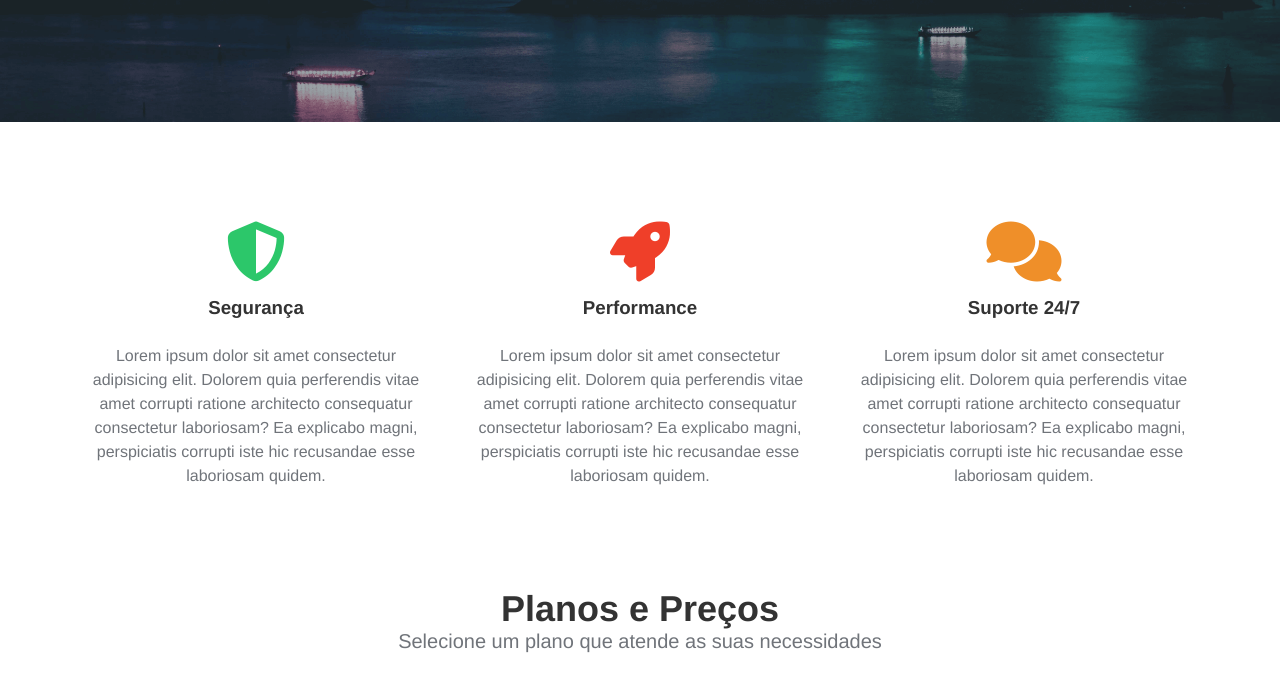
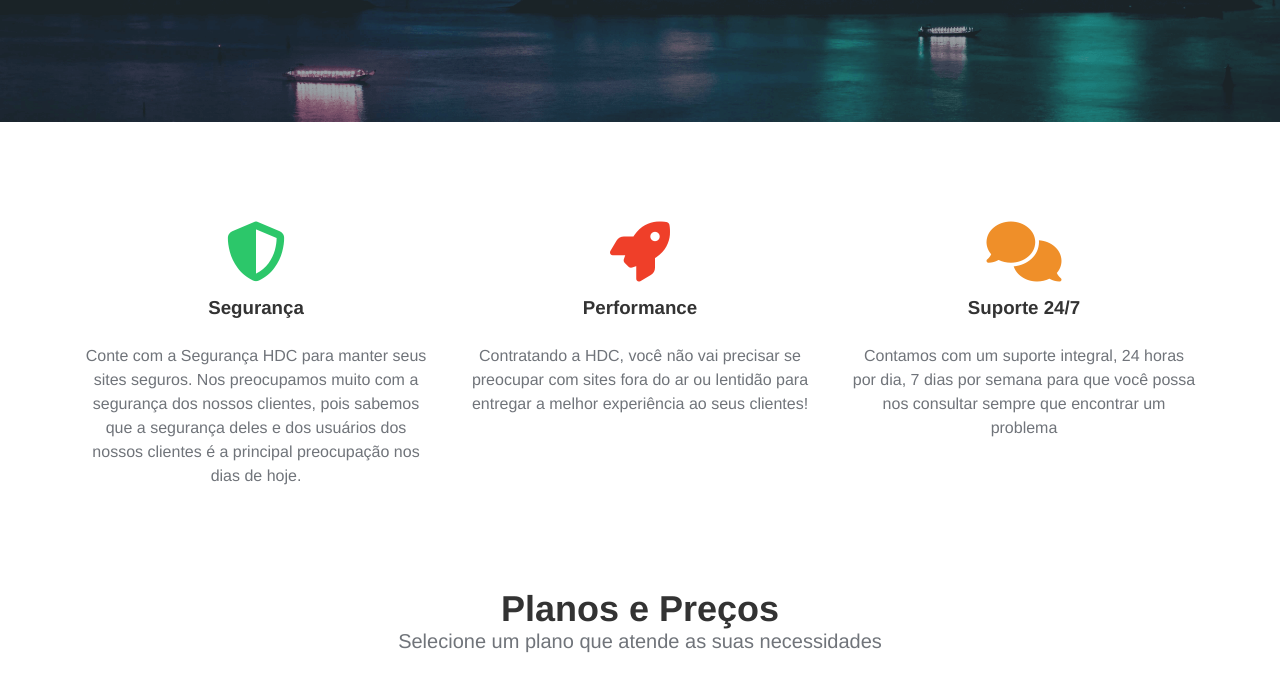
Before and after one commit to Rafael-Julio-2242/hDC-Host-HTML-project, a plain HTML site: page index.html in a window 1280 px wide. Shown: the part 377-1077 px from the top of the page. Drawn offline with Linux system fonts and the light colour scheme.

Commit message:
atualização

```diff
--- a/index.html
+++ b/index.html
@@ -50,27 +50,28 @@
                         <i class="fas fa-shield-alt"></i>
                         <h3>Segurança</h3>
                         <p>
-                            Lorem ipsum dolor sit amet consectetur adipisicing elit. Dolorem quia perferendis vitae amet
-                            corrupti ratione architecto consequatur consectetur laboriosam? Ea explicabo magni,
-                            perspiciatis corrupti iste hic recusandae esse laboriosam quidem.
+                            Conte com a Segurança HDC para manter seus sites seguros.
+                            Nos preocupamos muito com a segurança dos nossos clientes,
+                            pois sabemos que a segurança deles e dos usuários dos
+                            nossos clientes é a principal preocupação nos dias de hoje.
                         </p>
                     </li>
                     <li>
                         <i class="fas fa-rocket"></i>
                         <h3>Performance</h3>
                         <p>
-                            Lorem ipsum dolor sit amet consectetur adipisicing elit. Dolorem quia perferendis vitae amet
-                            corrupti ratione architecto consequatur consectetur laboriosam? Ea explicabo magni,
-                            perspiciatis corrupti iste hic recusandae esse laboriosam quidem.
+                            Contratando a HDC, você não vai precisar se preocupar
+                            com sites fora do ar ou lentidão para entregar
+                            a melhor experiência ao seus clientes!
                         </p>
                     </li>
                     <li>
                         <i class="fas fa-comments"></i>
                         <h3>Suporte 24/7</h3>
                         <p>
-                            Lorem ipsum dolor sit amet consectetur adipisicing elit. Dolorem quia perferendis vitae amet
-                            corrupti ratione architecto consequatur consectetur laboriosam? Ea explicabo magni,
-                            perspiciatis corrupti iste hic recusandae esse laboriosam quidem.
+                            Contamos com um suporte integral, 24 horas por dia,
+                            7 dias por semana para que você possa nos consultar
+                            sempre que encontrar um problema
                         </p>
                     </li>
                 </ul>
```
